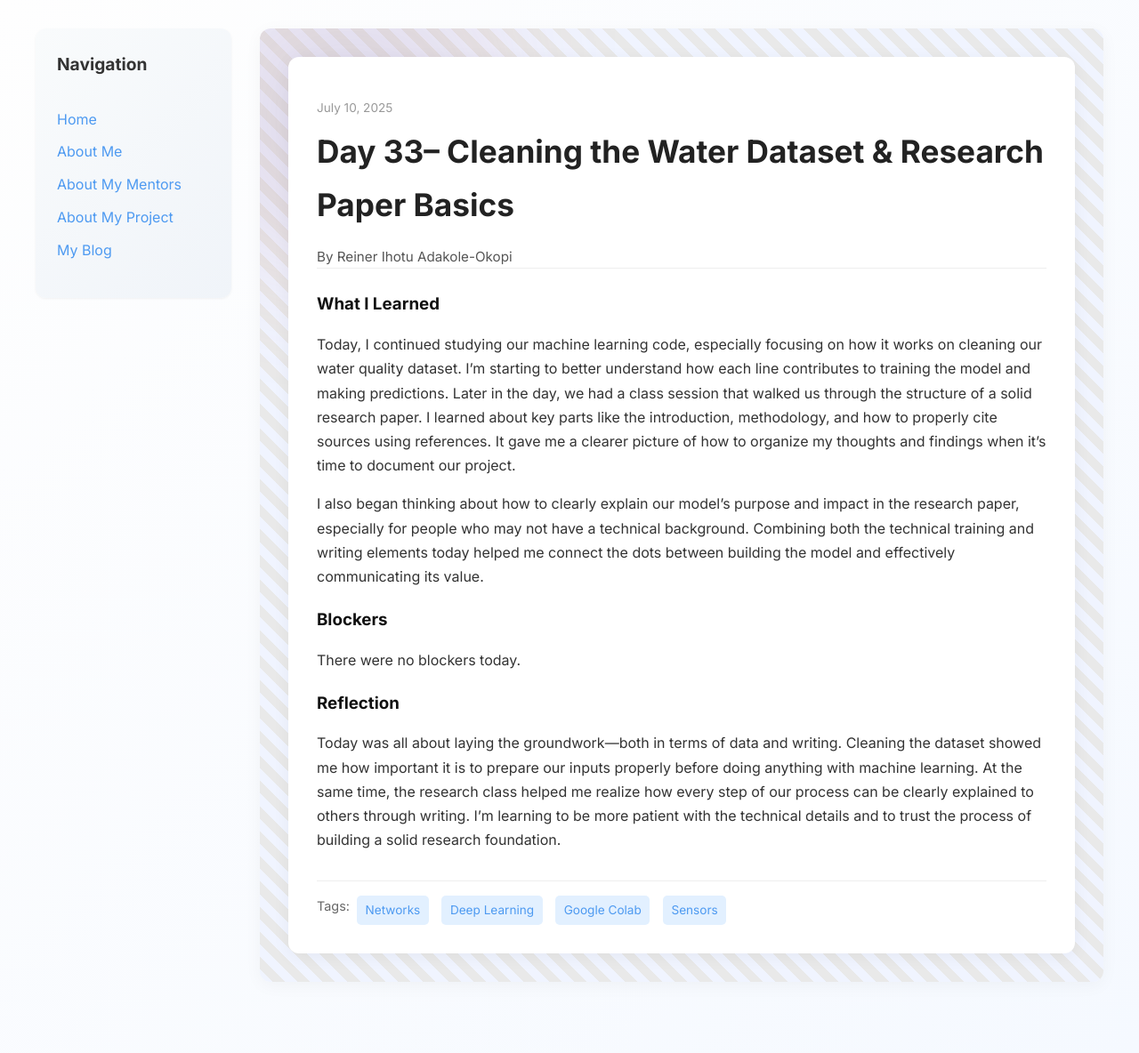
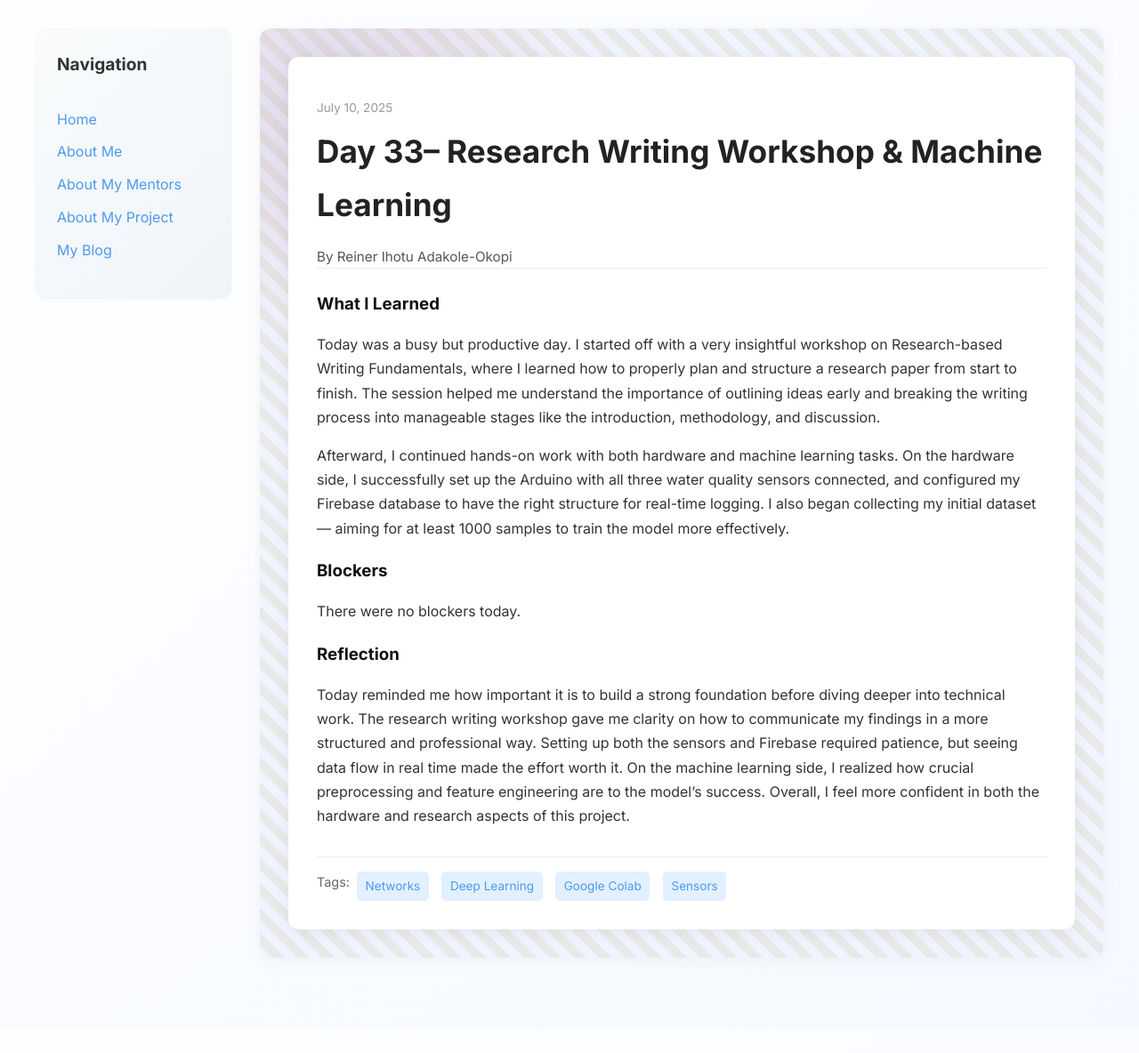
Before and after one commit to Reiner343/Reiner343.github.io, a Jekyll site: the page built from _posts/2025-07-10-day-33.md, in a window 1280 px wide. Shown: the whole page at 89% size. Built offline with Jekyll 4.4.1, drawn with Linux system fonts in a browser that asks for light colours; after the commit the page ends 1157 px from its top, so only the background shows below that.

Commit message:
Update 2025-07-10-day-33.md

```diff
--- a/_posts/2025-07-10-day-33.md
+++ b/_posts/2025-07-10-day-33.md
@@ -1,19 +1,19 @@
 ---
 layout: post
-title: "Day 33– Cleaning the Water Dataset & Research Paper Basics"
+title: "Day 33– Research Writing Workshop & Machine Learning"
 date: 2025-07-10
 author: Reiner Ihotu Adakole-Okopi
 permalink: /day33.html
 tags: ["Networks", "Deep Learning", "Google Colab", "Sensors"]
 
 what_i_learned: |
-  Today, I continued studying our machine learning code, especially focusing on how it works on cleaning our water quality dataset. I'm starting to better understand how each line contributes to training the model and making predictions. Later in the day, we had a class session that walked us through the structure of a solid research paper. I learned about key parts like the introduction, methodology, and how to properly cite sources using references. It gave me a clearer picture of how to organize my thoughts and findings when it’s time to document our project.
+  Today was a busy but productive day. I started off with a very insightful workshop on Research-based Writing Fundamentals, where I learned how to properly plan and structure a research paper from start to finish. The session helped me understand the importance of outlining ideas early and breaking the writing process into manageable stages like the introduction, methodology, and discussion.
 
-  I also began thinking about how to clearly explain our model's purpose and impact in the research paper, especially for people who may not have a technical background. Combining both the technical training and writing elements today helped me connect the dots between building the model and effectively communicating its value.
+  Afterward, I continued hands-on work with both hardware and machine learning tasks. On the hardware side, I successfully set up the Arduino with all three water quality sensors connected, and configured my Firebase database to have the right structure for real-time logging. I also began collecting my initial dataset — aiming for at least 1000 samples to train the model more effectively.
 
 blockers: |
   There were no blockers today.
 
 reflection: |
-  Today was all about laying the groundwork—both in terms of data and writing. Cleaning the dataset showed me how important it is to prepare our inputs properly before doing anything with machine learning. At the same time, the research class helped me realize how every step of our process can be clearly explained to others through writing. I’m learning to be more patient with the technical details and to trust the process of building a solid research foundation.
+  Today reminded me how important it is to build a strong foundation before diving deeper into technical work. The research writing workshop gave me clarity on how to communicate my findings in a more structured and professional way. Setting up both the sensors and Firebase required patience, but seeing data flow in real time made the effort worth it. On the machine learning side, I realized how crucial preprocessing and feature engineering are to the model’s success. Overall, I feel more confident in both the hardware and research aspects of this project.
 ---
```
